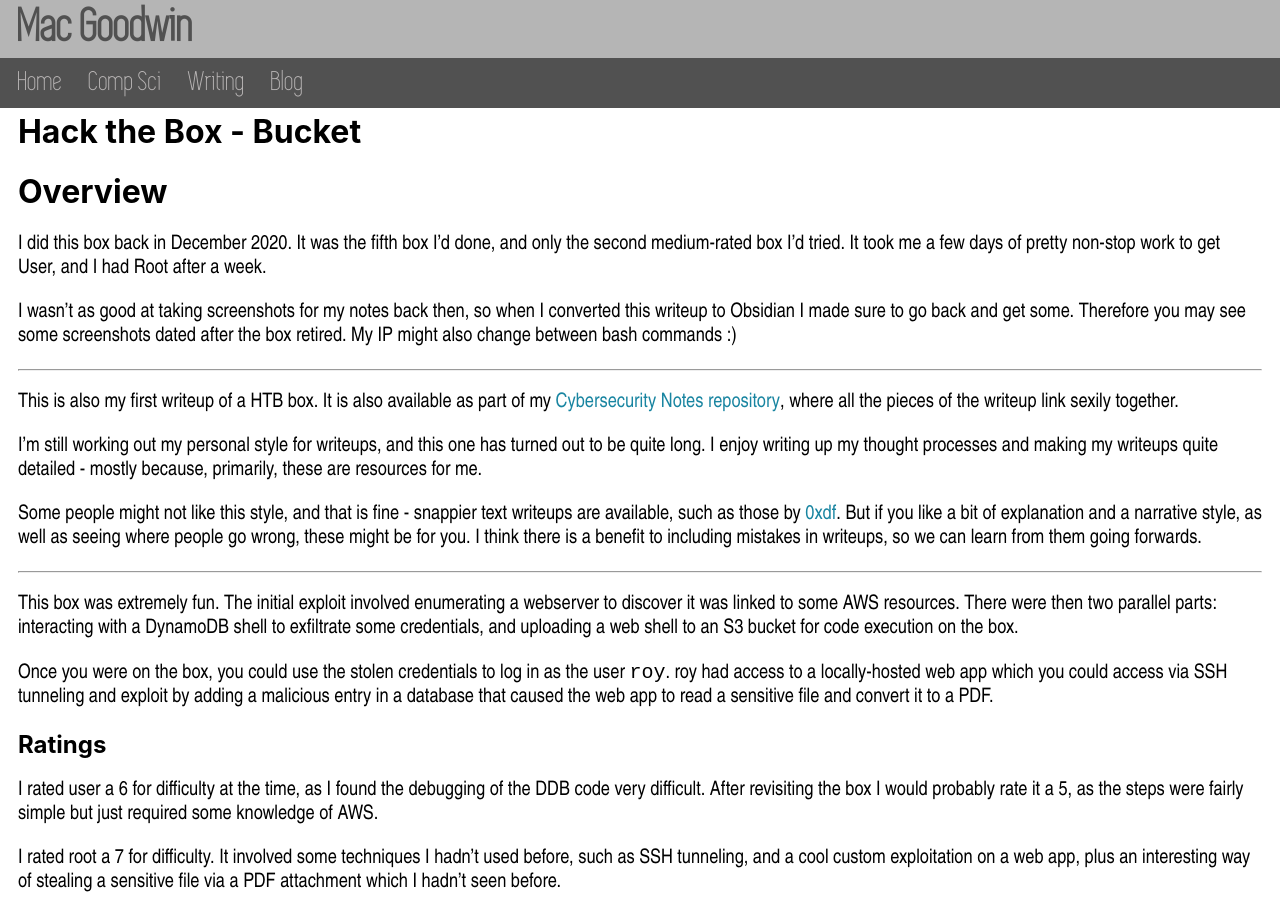
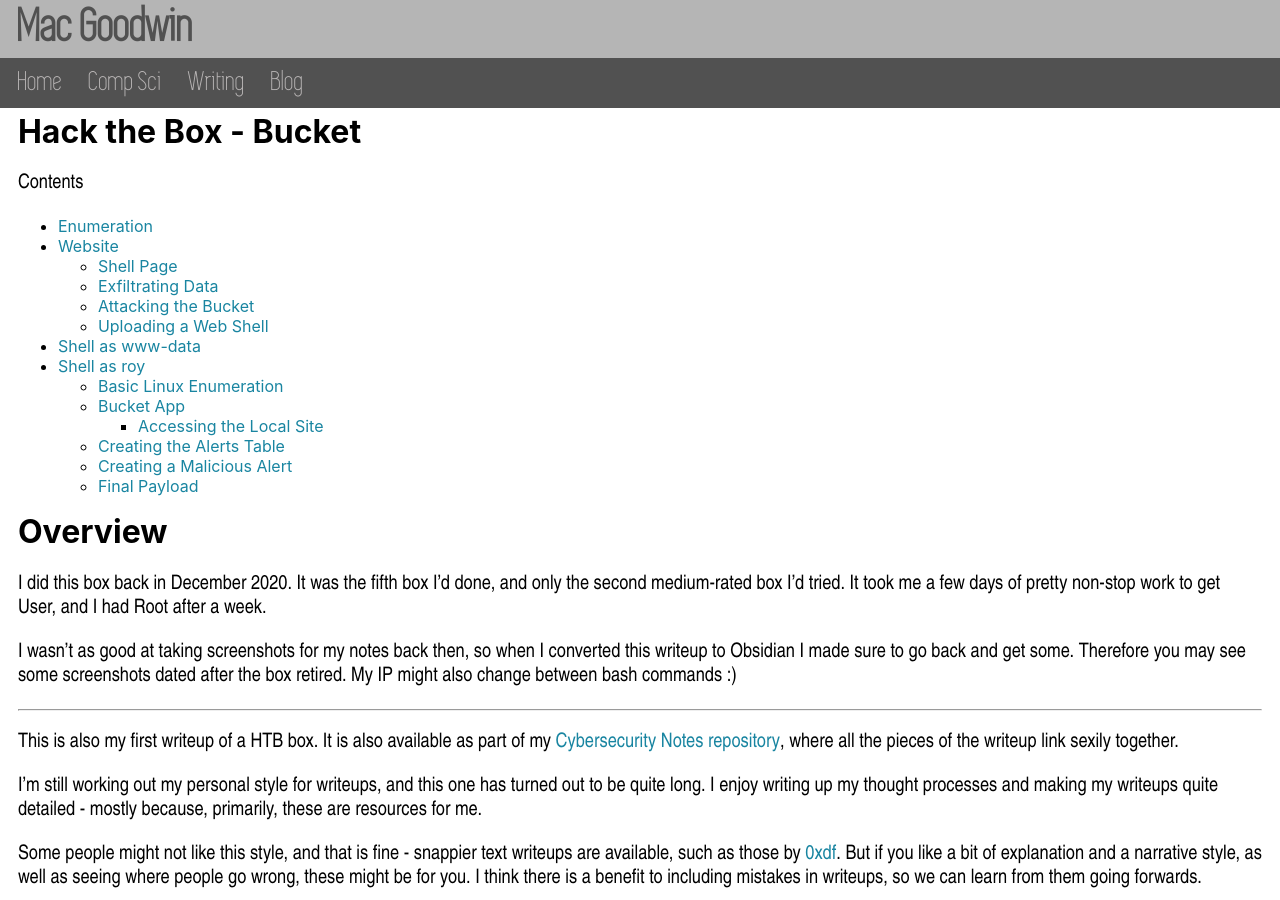
Before and after one commit to Twigonometry/mac-goodwin.com, a Jekyll site: the page built from mac-goodwin/blog/HTB/_posts/2021-04-29-htb-bucket.md, in a window 1280 px wide and 900 px high. Built offline with Jekyll 4.4.1, drawn with Linux system fonts in a browser that asks for light colours; some web fonts are replaced.

Commit message:
Blog index

````diff
--- a/mac-goodwin/blog/HTB/_posts/2021-04-29-htb-bucket.md
+++ b/mac-goodwin/blog/HTB/_posts/2021-04-29-htb-bucket.md
@@ -7,6 +7,22 @@ category_string: "Hack the Box (HTB)"
 custom_css: ['blogs']
 ---
 # Hack the Box - Bucket
+
+Contents
+- [Enumeration](#enumeration)
+- [Website](#website)
+  - [Shell Page](#shell-page)
+  - [Exfiltrating Data](#exfiltrating-data)
+  - [Attacking the Bucket](#attacking-the-bucket)
+  - [Uploading a Web Shell](#uploading-a-web-shell)
+- [Shell as www-data](#shell-as-www-data)
+- [Shell as roy](#shell-as-roy)
+  - [Basic Linux Enumeration](#basic-linux-enumeration)
+  - [Bucket App](#bucket-app)
+    - [Accessing the Local Site](#accessing-the-local-site)
+  - [Creating the Alerts Table](#creating-the-alerts-table)
+  - [Creating a Malicious Alert](#creating-a-malicious-alert)
+  - [Final Payload](#final-payload---downloading-root-private-key)
 
 # Overview
 
@@ -900,7 +916,7 @@ drwxr-x---+ 10 root root   4096 Feb 10 12:29 vendor
 
 Besides an amusing misspelling of skyscraper, the PHP code at the top is the only interesting part:
 
-![PHP code with highlighted sections](/assets/images/blog/Pasted image 20210429102509.png)
+![PHP code with highlighted sections](/assets/images/blogs/Pasted image 20210429102509.png)
 
 It seems to create a PDF file using the contents of a file on the box. It reads which file to turn into a PDF from the database' `alerts` table - which does not currently exist.
 
@@ -924,7 +940,7 @@ roy@bucket:~$
 
 Now we can navigate to `localhost:8000` and view the 'local' site on the remote machine!
 
-![Seeing the bucket app staging site](/assets/images/blog/Pasted image 20210429110814.png)
+![Seeing the bucket app staging site](/assets/images/blogs/Pasted image 20210429110814.png)
 
 ### Testing the Web App
 
@@ -1185,11 +1201,11 @@ result.pdf.1                                       100%[========================
 
 This outputs a pdf into our local filesystem:
 
-![Seeing a PDF file in our folder with a paperclip icon](/assets/images/blog/Pasted image 20210429124611.png)
+![Seeing a PDF file in our folder with a paperclip icon](/assets/images/blogs/Pasted image 20210429124611.png)
 
 Clicking the paperclip gives us the SSH key!
 
-![An SSH key as an attachment](/assets/images/blog/Pasted image 20210429124714.png)
+![An SSH key as an attachment](/assets/images/blogs/Pasted image 20210429124714.png)
 
 We can copy and paste and save this key, then SSH in as root:
 
@@ -1200,3 +1216,5 @@ We can copy and paste and save this key, then SSH in as root:
 root@bucket:~# cat root.txt
 d2d9f1dd102ca4d5bd9b9ebf62e3f604
 ```
+
+That's the box!
--- a/mac-goodwin/blog/index.html
+++ b/mac-goodwin/blog/index.html
@@ -21,9 +21,6 @@ description: Blog posts about my writing, programming projects, and anything els
     </div>
 
     <div id="sub-content">
-        <p>Blog posts coming soon!</p>
-        <p>(I've been telling myself this for months)</p>
-
         {% for post in site.posts %}
             <div class="blog-showcase">
                 <div class="text">
````
